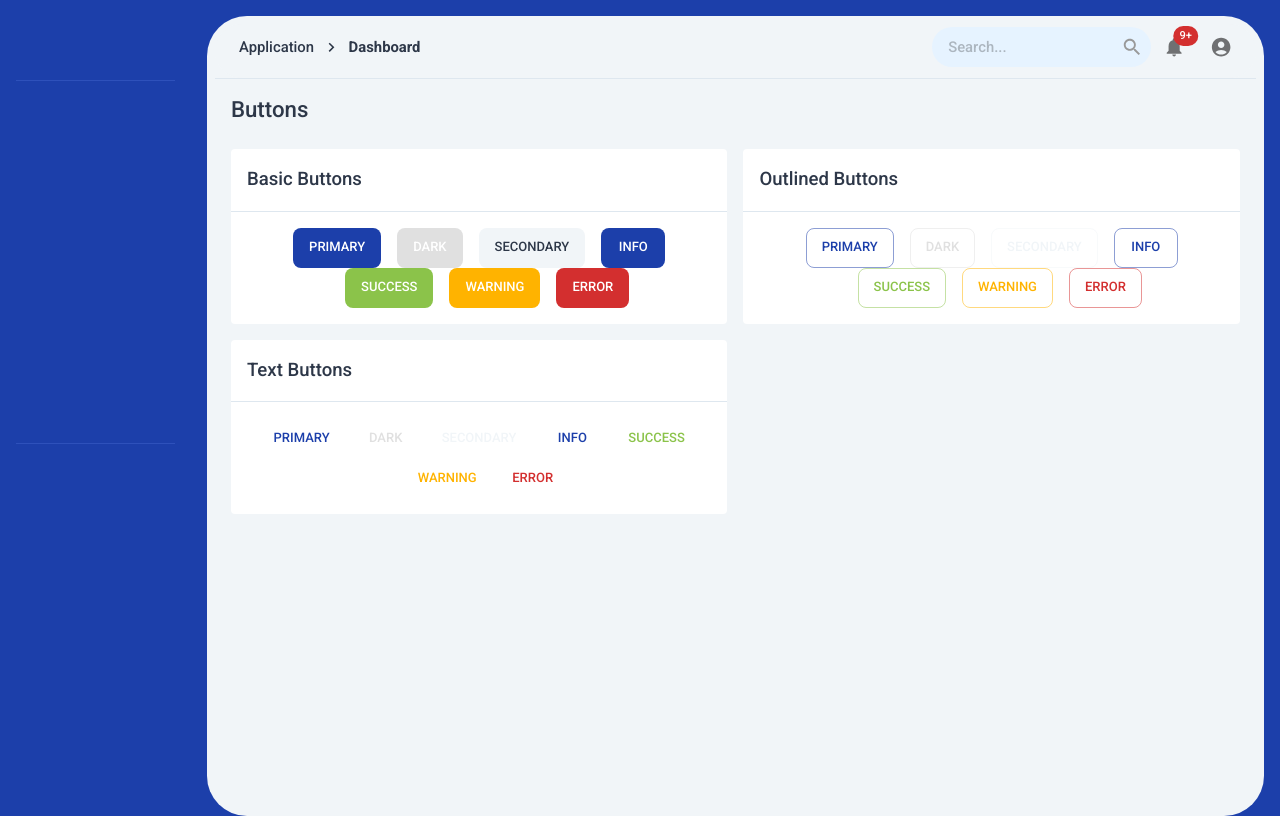
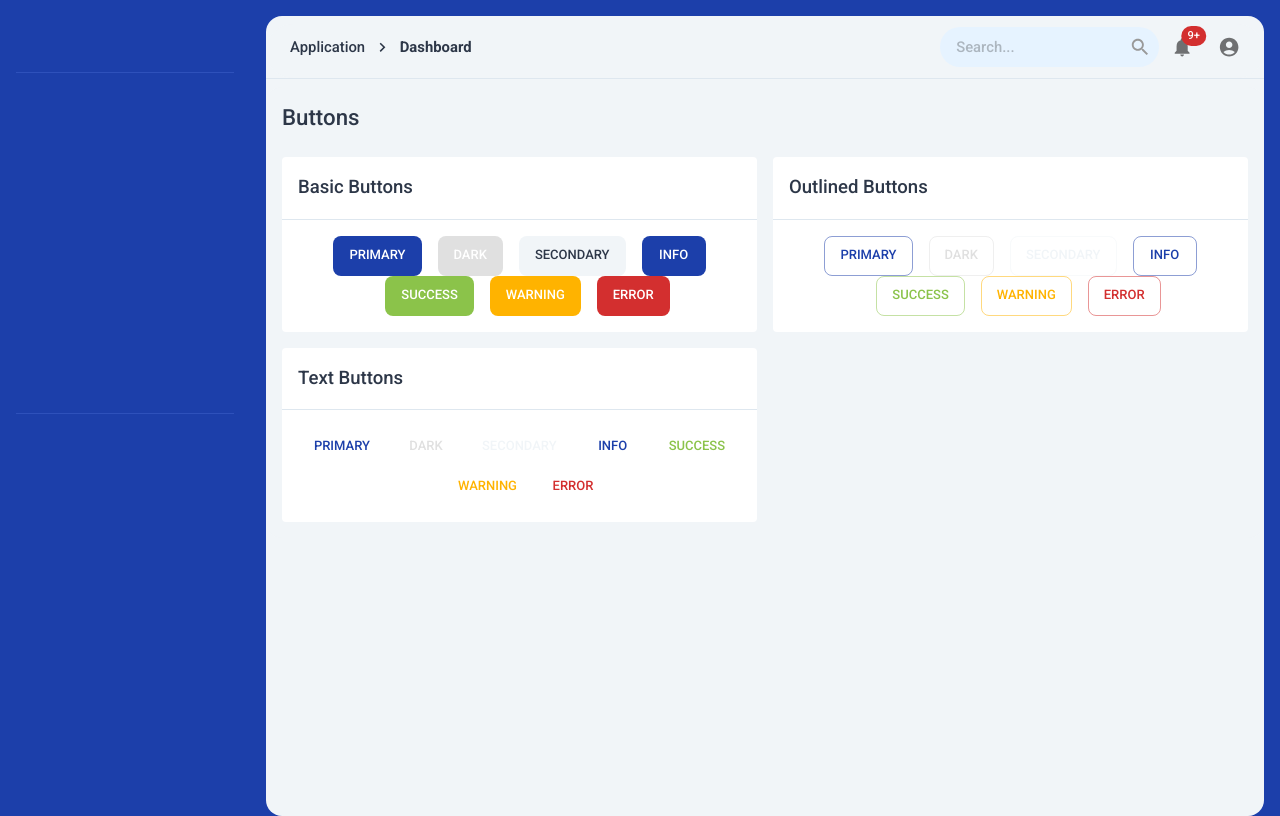
Before and after one commit to usrivastava92/hello-mui, a React (Vite) app: page /side/buttons in a window 1280 px wide. Built offline with nearby package versions, Linux system fonts and the light colour scheme.

Commit message:
fixed ContentWrapper.tsx

```diff
--- a/src/components/ContentWrapper/ContentWrapper.tsx
+++ b/src/components/ContentWrapper/ContentWrapper.tsx
@@ -1,24 +1,10 @@
 import React from 'react';
-import { Box } from '@mui/material';
+import { Box, styled } from '@mui/material';
 
-interface ContentWrapperProps {
-  children: JSX.Element;
-}
-
-export const ContentWrapper: React.FC<ContentWrapperProps> = ({ children }) => {
-  return (
-    <Box
-      sx={{
-        color: 'secondary.contrastText',
-        bgcolor: 'secondary.main',
-        m: 2,
-        p: 1,
-        borderRadius: 10,
-        maxWidth: '100vw',
-        minHeight: '100%'
-      }}
-    >
-      {children}
-    </Box>
-  );
-};
+export const ContentWrapper = styled(Box)(({ theme }) => ({
+  color: theme.palette.secondary.contrastText,
+  backgroundColor: theme.palette.secondary.main,
+  borderRadius: theme.spacing(2),
+  maxWidth: '100vw',
+  minHeight: '100%'
+}));
--- a/src/layouts/SideMenuLayout/SideMenuLayout.tsx
+++ b/src/layouts/SideMenuLayout/SideMenuLayout.tsx
@@ -1,4 +1,4 @@
-import { Box, MenuItem, Stack, styled } from '@mui/material';
+import { Box, Stack } from '@mui/material';
 import { MENU_ITEMS } from '@/config/menu/menu.config';
 import { MobileMenu } from '@/components/MobileMenu';
 import { SideNav } from '@/layouts/SideMenuLayout/components/SideNav';
@@ -20,11 +20,11 @@ export const SideMenuLayout: React.FC<SideMenuLayoutProps> = ({
       <Stack>
         <SideNav menuItems={MENU_ITEMS} mini={mini} />
         <Box sx={{ height: '100vh' }} flexGrow={1}>
-          <ContentWrapper>
-            <>
-              <TopBar />
+          <ContentWrapper sx={{ m: 2 }}>
+            <TopBar />
+            <ContentWrapper sx={{ p: 2 }}>
               <Outlet />
-            </>
+            </ContentWrapper>
           </ContentWrapper>
         </Box>
       </Stack>
--- a/src/layouts/SideMenuLayout/components/SideNav/SideNav.tsx
+++ b/src/layouts/SideMenuLayout/components/SideNav/SideNav.tsx
@@ -105,12 +105,15 @@ export const SideNav: React.FC<SideNavProps> = ({
   mini = false,
   menuItems = []
 }): JSX.Element => {
+  const width = mini ? 85 : 250;
   return (
     <Box
       sx={{
         height: '100vh',
-        width: mini ? '85px' : '230px',
-        pt: 3,
+        minWidth: width,
+        maxWidth: width,
+        width: width,
+        pt: 2,
         overflowX: 'hidden',
         display: { md: 'block', xs: 'none' }
       }}
--- a/src/layouts/SideMenuLayout/components/TopBar/TopBar.tsx
+++ b/src/layouts/SideMenuLayout/components/TopBar/TopBar.tsx
@@ -17,7 +17,7 @@ import { AppDivider } from '@/components/Divider';
 
 export const TopBar: React.FC = () => {
   return (
-    <Box sx={{ mb: 2 }}>
+    <Box sx={{ py: 1 }}>
       <AppBar
         position="static"
         sx={{
--- a/src/layouts/TopMenuLayout/TopMenuLayout.tsx
+++ b/src/layouts/TopMenuLayout/TopMenuLayout.tsx
@@ -14,7 +14,7 @@ export const TopMenuLayout: React.FC = () => {
       <TopBar />
       <TopNav menuItems={MENU_ITEMS} />
       <Box display="flex" flexDirection="column" sx={{ minHeight: '100vh' }}>
-        <ContentWrapper>
+        <ContentWrapper sx={{ m: 2, p: 2 }}>
           <Outlet />
         </ContentWrapper>
       </Box>
--- a/src/pages/Buttons/Buttons.tsx
+++ b/src/pages/Buttons/Buttons.tsx
@@ -4,7 +4,7 @@ import { AppDivider } from '@/components/Divider';
 
 export const Buttons: React.FC = () => {
   return (
-    <Box sx={{ m: 2 }}>
+    <Box>
       <Typography variant="h5" fontWeight="medium">
         Buttons
       </Typography>
--- a/src/pages/Users/Layout1/UserLayout1.tsx
+++ b/src/pages/Users/Layout1/UserLayout1.tsx
@@ -1,5 +1,10 @@
 import React from 'react';
+import { Box, Typography } from '@mui/material';
 
 export const UserLayout1: React.FC = () => {
-  return <>this is UserLayout1</>;
+  return (
+    <Box>
+      <Typography>Users Layout</Typography>
+    </Box>
+  );
 };
```
